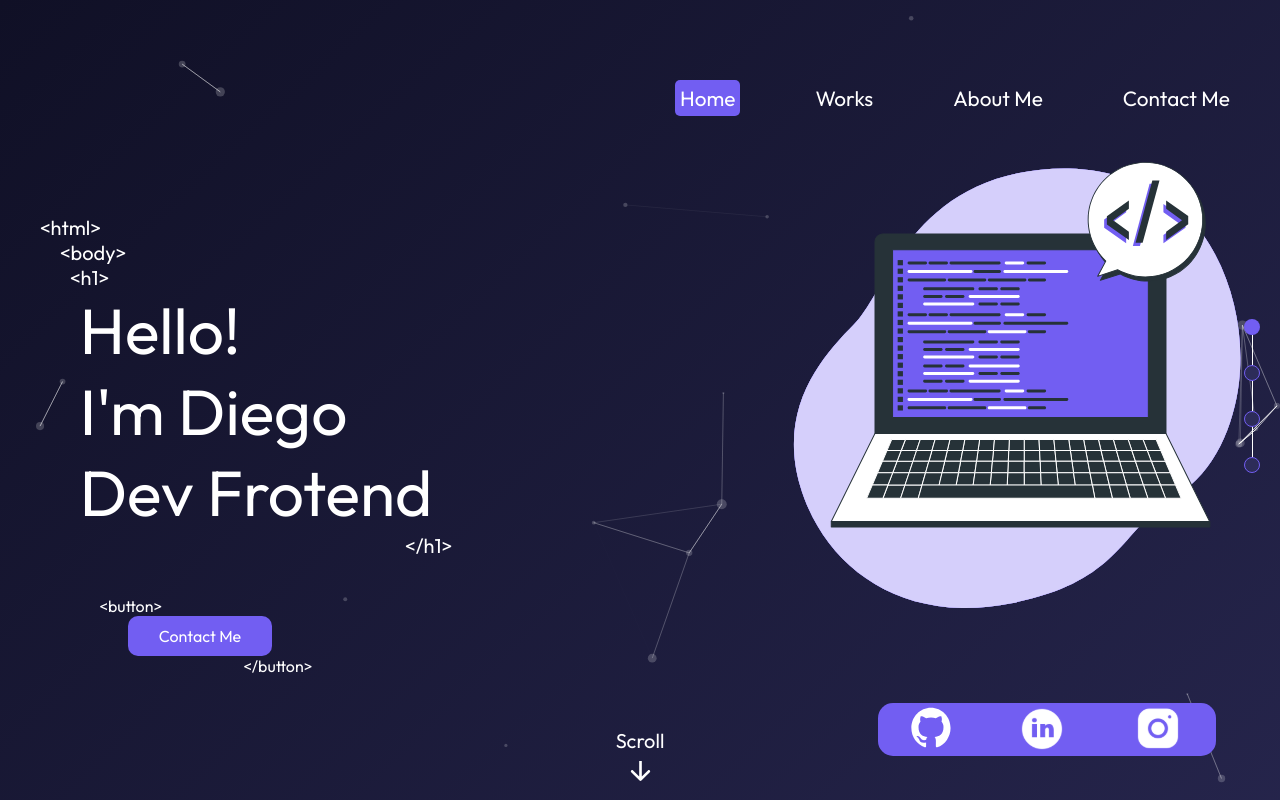
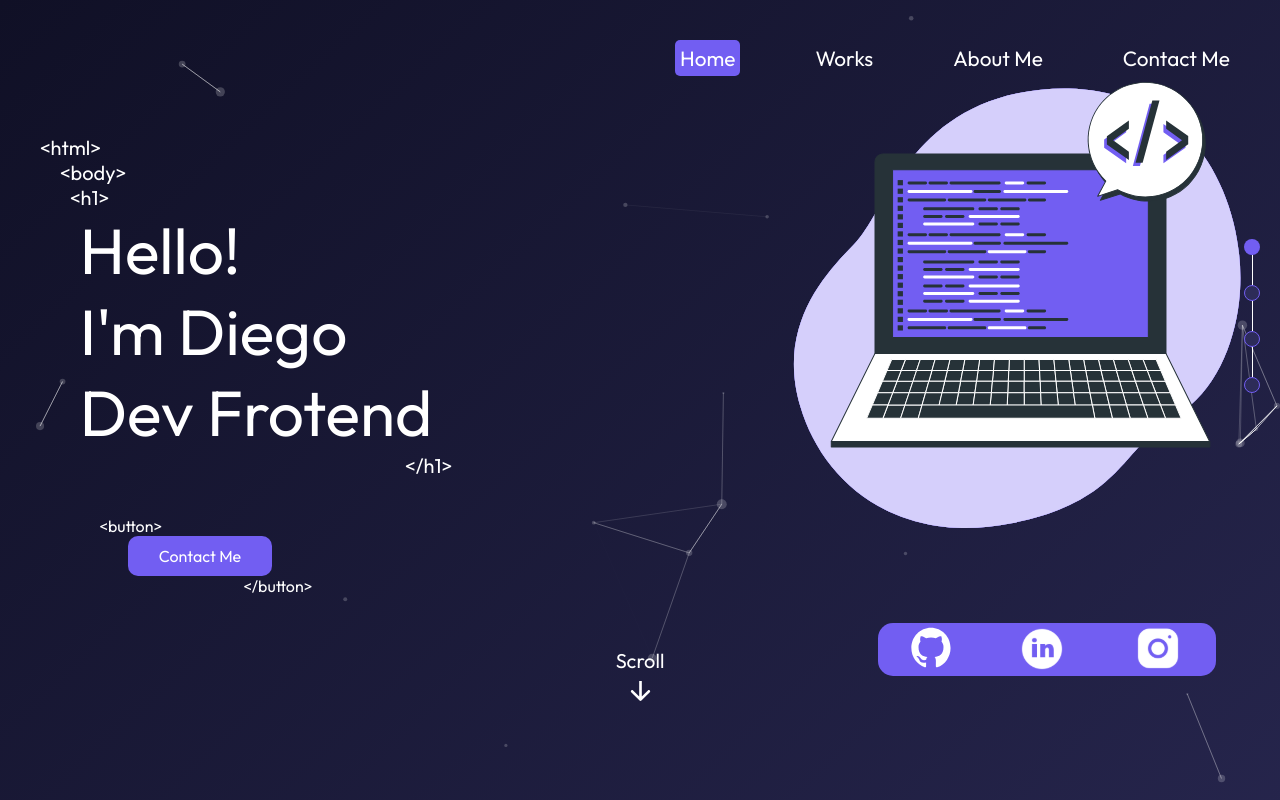
Before and after one commit to DiegoCard117/PortfolioJs, a React (Vite) app: page / in a window 1280 px wide. Shown: the top 800 px of the page. Built offline with nearby package versions, Linux system fonts and the light colour scheme.

Commit message:
Update home.css

```diff
--- a/src/assets/css/home.css
+++ b/src/assets/css/home.css
@@ -125,8 +125,8 @@
     left: 50%;
     justify-content: space-around;
     width: 630px;
-    padding-top: 80px;
-    padding-bottom: 80px;
+    padding-top: 40px;
+    padding-bottom: 40px;
     z-index: 999;
   }
 
```
